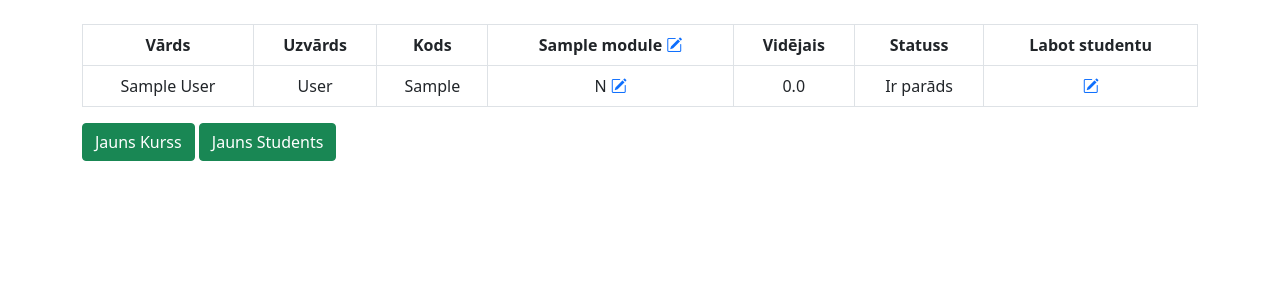
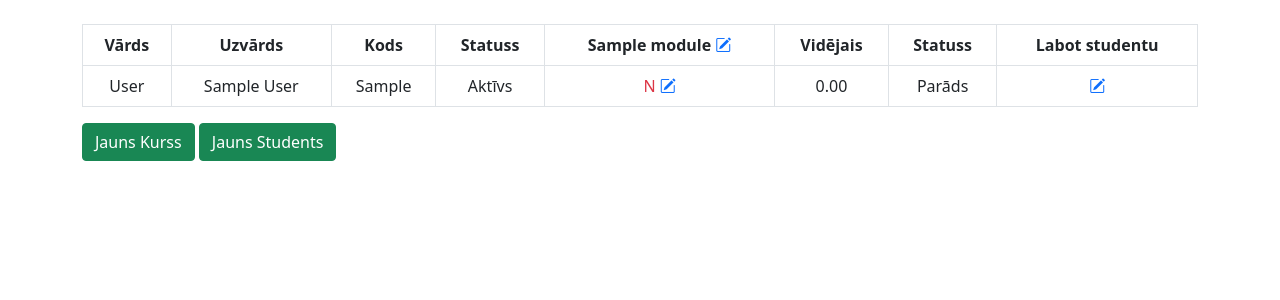
Before and after one commit to krmu/djangotest, a Django app: page /studenti/ in a window 1280 px wide. Shown: the part 56-356 px from the top of the page. Run offline with Django 4.2, Linux system fonts and the light colour scheme; tables that the repository leaves empty hold one stand-in row (values such as "Sample post"); parts of the project's set-up code (start-up, migrations or seed data) failed here and were passed over; some libraries are stand-ins or nearby versions.

Commit message:
Atzīmes, kursu redzamība
Kursi tagad var būt ar slēptu statusu un atzīmju ievadi atļautu vai nē.
Neaktīvi studenti netiek pie atzīmēm.

```diff
--- a/kursi/forms.py
+++ b/kursi/forms.py
@@ -8,4 +8,4 @@ class kursa_edit_form(ModelForm):
             visible.field.widget.attrs['class'] = 'form-control'
    class Meta:
         model = modules
-        fields = ['module_code','module_name']
+        fields = '__all__'
--- a/kursi/models.py
+++ b/kursi/models.py
@@ -4,7 +4,10 @@ from django.core.validators import RegexValidator
 # Modelis DB tabulai, modelis saucas modules, tā arī izsaucam citur. Saliek lauku tipus, lai vaicājums nenobeidzas. Ir papildus klase, kurā ieliek tabulas nosaukumu.
 class modules(models.Model):
     db_table = "modules"
-    module_code = models.CharField(validators=[RegexValidator(r'^[A-Za-z0-9]{6}$')],max_length=10,verbose_name="Kursa kods")
+    module_code = models.CharField(validators=[RegexValidator(r'^[A-Za-z0-9]{6}$')],max_length=10,verbose_name="Kursa kods", unique=True)
     module_name = models.CharField(max_length=50,verbose_name="Kursa nosaukums")
+    var_atzimes = models.BooleanField(choices=((True, "Drīkst ievadīt atzīmes"), (False, "Nedrīkst ievadīt atzīmes"),),verbose_name="Atzīmju ievadīšana")
+    aktivs = models.BooleanField(choices=((True, "Kurss ir redzams"), (False, "Kurss nav redzams"),),verbose_name="Kurss ir aktīvs")
     class Meta:
      db_table = "modules"
+     unique_together = ["id", "module_code"]
--- a/studenti/models.py
+++ b/studenti/models.py
@@ -4,11 +4,11 @@ from django.core.validators import RegexValidator
 class students(models.Model):
     surname = models.CharField(max_length=10,verbose_name="Uzvārds")
     forename = models.CharField(max_length=10,verbose_name="Vārds")
-    student_no = models.CharField(max_length=10,verbose_name="Studenta kods",validators=[RegexValidator(r'^[0-9]{8}$')],)
+    student_no = models.CharField(max_length=10,verbose_name="Studenta kods",validators=[RegexValidator(r'^[0-9]{8}$')], unique=True)
     aktivs = models.BooleanField(default=True,
         choices=(
-            (1, "Aktīvs"),
-            (0, "Nav aktīvs"),
+            (True, "Aktīvs"),
+            (False, "Nav aktīvs"),
         ),verbose_name="Status")
     class Meta:
      db_table = "students"
--- a/studenti/views.py
+++ b/studenti/views.py
@@ -9,28 +9,30 @@ from atzimes.models import marks
 # Create your views here.
 
 def index(request):
-    visi_studenti = students.objects.all()
     visi_kursi = modules.objects.all()
-    visas_atzimes = marks.objects.all()
-    for st in visi_studenti:
+    dati = []
+    studenta_dati = {}
+    for st in students.objects.all():
+        studenta_dati = {"ID":st.id,"vards":st.surname,"uzvards":st.forename,"uzvards":st.forename,"aktivs":st.aktivs,"kods":st.student_no,"kursu_dati":{},"papildus_info":[]}
         summa = 0
-        statuss= "Atbilst"
-        atzimju_skaits = 0
-        for atz in visas_atzimes:
-            if atz.student_no == st.student_no:
-                summa = summa + atz.mark
-                atzimju_skaits = atzimju_skaits +1
-                if atz.mark == 0:
-                    statuss = "Ir parāds"
-                elif atz.mark == "":
-                    statuss = "Nav visas atzīmes"
-        if atzimju_skaits > 0 :
-            st.videjais = math.floor(summa /atzimju_skaits * 10) / 10
-            st.statuss = statuss
-        else:
-            st.videjais = 0
-            st.statuss = "Atzīmju nav"
-    return render(request, "pages/visi_studenti.html", {"studenti":visi_studenti,"atzimes":visas_atzimes,"kursi":visi_kursi,"title":"Studentu Sākumlapa"})
+        vertejumi = 1
+        statuss = "Atbilst"
+        for kurss in visi_kursi:
+            vertejums = None
+            try:
+                vertejums = marks.objects.get(student_no=st.student_no,module_code=kurss.module_code)
+            except marks.DoesNotExist:
+                pass # mums baigi neinteresē iznākums.
+            if vertejums is not None:
+                summa = summa + vertejums.mark
+                vertejumi = vertejumi + 1
+                if vertejums.mark == 0 and statuss == "Atbilst":
+                    statuss = "Parāds"
+            studenta_dati['kursu_dati'][kurss.module_code] = {"atzime":vertejums}
+        studenta_dati['papildus_info'] = {"videjais":format(summa/vertejumi, '.2f'),"status":statuss}
+        dati.append(studenta_dati)
+    #return print(dati)
+    return render(request, "pages/visi_studenti.html", {"dati":dati,"kursi":visi_kursi,"title":"Studentu Sākumlapa"})
 def labot_studentu(request,studenta_nr=None):
     st = students(student_no=studenta_nr)
     try:
--- a/templates/pages/visi_studenti.html
+++ b/templates/pages/visi_studenti.html
@@ -6,6 +6,7 @@
         <th>Vārds</th>
         <th>Uzvārds</th>
         <th>Kods</th>
+        <th>Statuss</th>
         {% for k in kursi %}
              <th>{{k.module_name}} <a href="{% url 'kursi_labot_kursu' kursa_id=k.module_code %}"><i class="bi bi-pencil-square"></i></a></th>
         {% endfor %}
@@ -13,29 +14,41 @@
         <th>Statuss</th>
         <th>Labot studentu</th>
     </tr>
-    {% for st in studenti %}
+    {% for st in dati %}
         <tr>
-            <td>{{st.forename}}</td>
-            <td>{{st.surname}}</td>
-            <td>{{st.student_no}} </td>
-                {% for k in kursi %}
+            <td>{{st.vards}}</td>
+            <td>{{st.uzvards}}</td>
+            <td>{{st.kods}} </td>
+            <td>{{st.aktivs|yesno:"Aktīvs,Neaktīvs"}} </td>
+            {% for k in kursi %}
+                {% if st.aktivs %}
                     <td>
-                            {% for atz in atzimes %}
-                                {% if st.student_no == atz.student_no and k.module_code == atz.module_code %}
-
-                                    {% if atz.mark == 0 %}
-                                        N
-                                    {% else %}
-                                        {{atz.mark}}
+                        {% for kods,vertiba in st.kursu_dati.items %}
+                            {% if kods == k.module_code %}
+                                {% if vertiba.atzime is not None %}
+                                    {% if vertiba.atzime.mark == 0 %}
+                                        <span class="text-danger bold">N</span>
+                                    {%else%}
+                                        {{vertiba.atzime.mark}}
                                     {% endif %}
                                 {% endif %}
-                            {% endfor %}
-                        <a href="{% url 'studenti_labot_atzimi' kursa_id=k.module_code studenta_kods=st.student_no %}"><i class="bi bi-pencil-square"></i></a>
+                            {% endif %}
+                        {% endfor %}
+                        {% if k.var_atzimes and k.aktivs %}
+                         <a href="{% url 'studenti_labot_atzimi' kursa_id=k.module_code studenta_kods=st.kods %}"><i class="bi bi-pencil-square"></i></a>
+                        {% endif %}
                     </td>
-                {% endfor %}
-                <td>{{st.videjais}}</td>
-                <td>{{st.statuss}}</td>
-                <td><a href="{% url 'studenti_labot' studenta_nr=st.student_no %}"><i class="bi bi-pencil-square"></i></a></td>
+                {%else%}
+                    <td></td>
+                {% endif %}
+            {% endfor %}
+            {% if st.aktivs %}
+                <td>{{st.papildus_info.videjais}}</td>
+                <td>{{st.papildus_info.status}}</td>
+            {%else%}
+                    <td colspan="2"></td>
+            {% endif %}
+            <td><a href="{% url 'studenti_labot' studenta_nr=st.kods %}"><i class="bi bi-pencil-square"></i></a></td>
         </tr>
     {% endfor %}
 </table>
```
Also changed, not shown: README.md, static/img/showcase/jauns_kurss.png (added).
